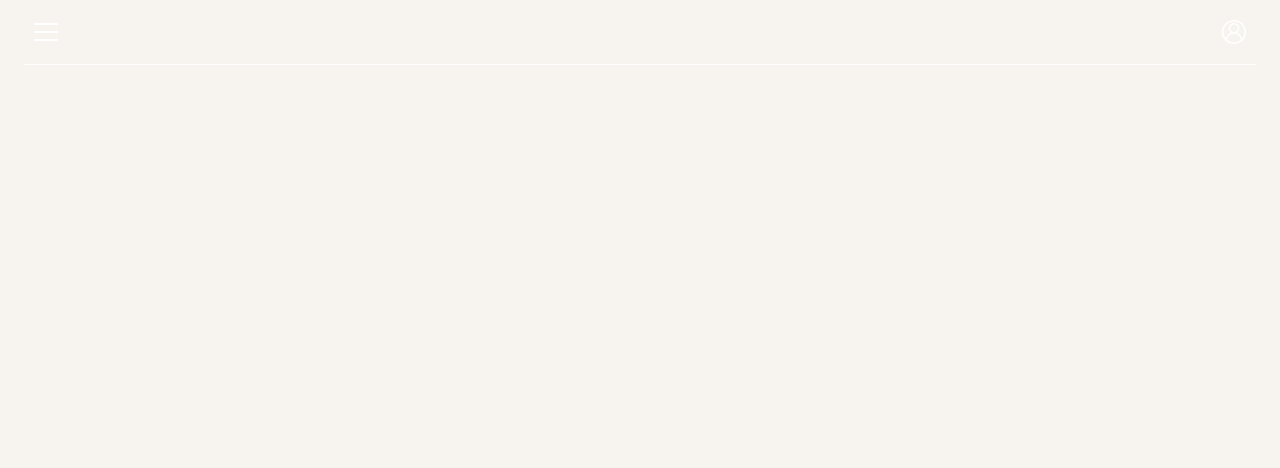
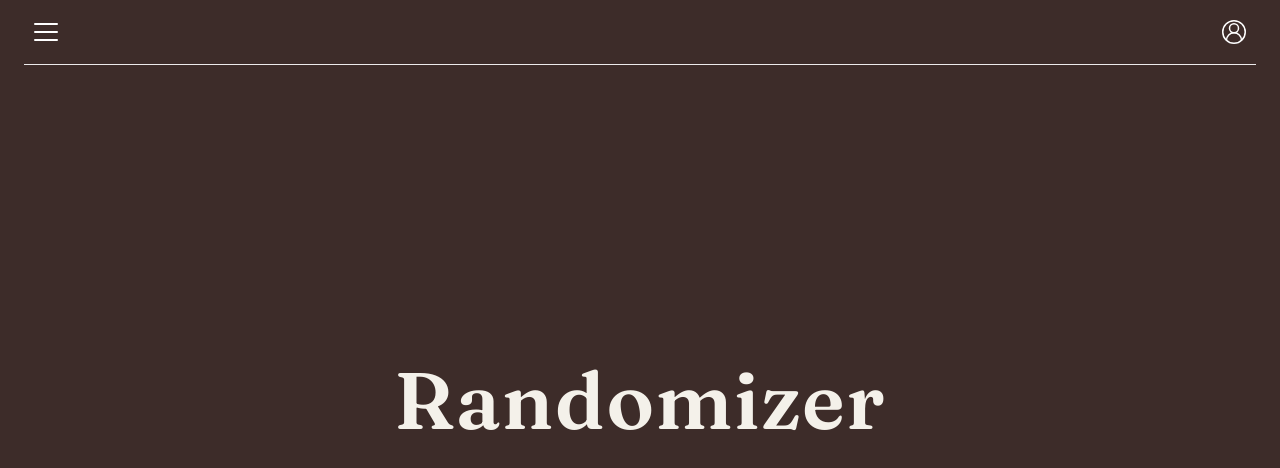
Before and after one commit to iti101/Movies.map, a React (Vite) app: page /randomizer in a window 1280 px wide. Before the commit this address had no page. Shown: the top 468 px of the page. Built offline with nearby package versions, Linux system fonts and the light colour scheme.

Commit message:
Add a Randomizer menu item between Search and Log-in.

```diff
--- a/src/App.jsx
+++ b/src/App.jsx
@@ -2,6 +2,7 @@ import { Routes, Route } from 'react-router-dom'
 import Navbar from './components/Navbar.jsx'
 import Home from './pages/Home.jsx'
 import Login from './pages/Login.jsx'
+import Randomizer from './pages/Randomizer.jsx'
 
 function App() {
   return (
@@ -10,6 +11,7 @@ function App() {
       <main>
         <Routes>
           <Route path="/" element={<Home />} />
+          <Route path="/randomizer" element={<Randomizer />} />
           <Route path="/login" element={<Login />} />
         </Routes>
       </main>
--- a/src/components/Navbar.jsx
+++ b/src/components/Navbar.jsx
@@ -76,6 +76,17 @@ function Navbar() {
             ))}
             <li>
               <NavLink
+                to="/randomizer"
+                className={({ isActive }) =>
+                  `navbar__menu-link${isActive ? ' navbar__menu-link--active' : ''}`
+                }
+                onClick={closeMenu}
+              >
+                Randomizer
+              </NavLink>
+            </li>
+            <li>
+              <NavLink
                 to="/login"
                 className={({ isActive }) =>
                   `navbar__menu-link${isActive ? ' navbar__menu-link--active' : ''}`
--- /dev/null
+++ b/src/pages/Randomizer.css
@@ -0,0 +1,3 @@
+.randomizer {
+  background: var(--color-contact);
+}
--- /dev/null
+++ b/src/pages/Randomizer.jsx
@@ -0,0 +1,11 @@
+import './Randomizer.css'
+
+function Randomizer() {
+  return (
+    <section className="snap-section randomizer" aria-label="Randomizer">
+      <h1 className="section-title">Randomizer</h1>
+    </section>
+  )
+}
+
+export default Randomizer
```
